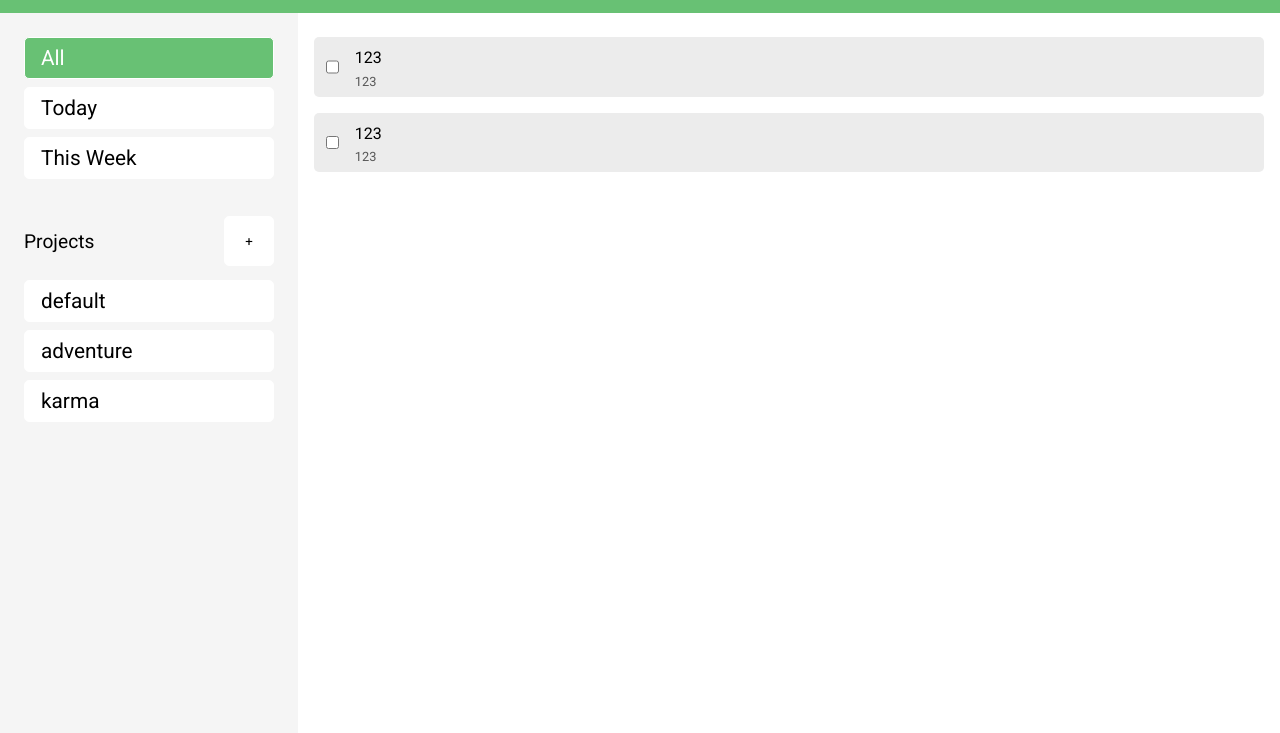
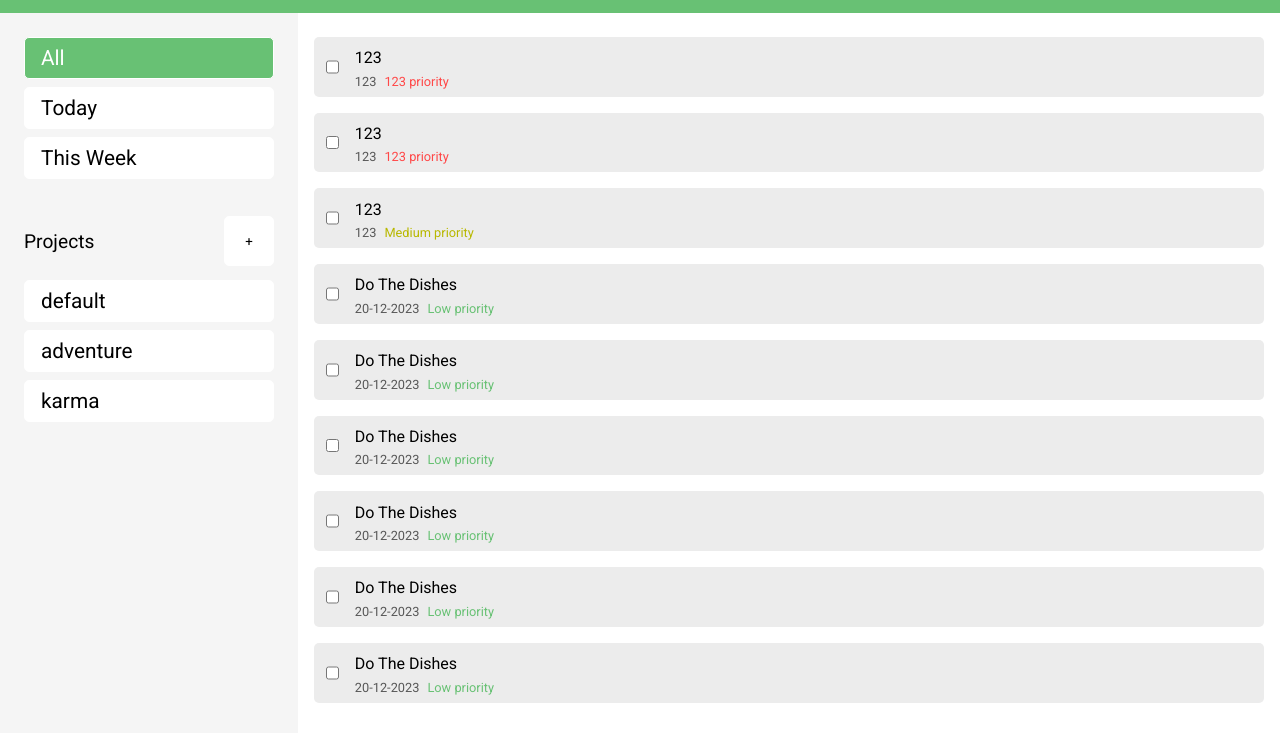
Before and after one commit to Filippos-Gravanis/Todo_List, a website built with webpack: page dist/index.html in a window 1280 px wide. Shown: the part 57-790 px from the top of the page. Built offline with nearby package versions, Linux system fonts and the light colour scheme.

Commit message:
added priority displaing  in the todoCard

```diff
--- a/src/addTodoDialog.js
+++ b/src/addTodoDialog.js
@@ -49,7 +49,7 @@ function addTodoform(todosList, projectList,active) {
     const projectInputed = formSelectItem('projects', projectList)
     projectInputed.id = "projectInputed"
     addTodoForm.appendChild(projectInputed)
-    const importanceInputed = formSelectItem('importance', ['low', 'medium', 'high'])
+    const importanceInputed = formSelectItem('importance', ['Low', 'Medium', 'High'])
     importanceInputed.id = "importanceInputed"
     addTodoForm.appendChild(importanceInputed)
     addTodoForm.appendChild(formSubmitButton)
--- a/src/index.js
+++ b/src/index.js
@@ -43,6 +43,13 @@ class todos {
 function content(todosList,active) {
     todosList.addTodo(new todo('123', '123', '123', '123'))
     todosList.addTodo(new todo('123', '123', '123', '123'))
+    todosList.addTodo(new todo('123', '123', 'Medium', '123'))
+    todosList.addTodo(new todo('Do The Dishes', '20-12-2023', 'Low', '123'))
+    todosList.addTodo(new todo('Do The Dishes', '20-12-2023', 'Low', '123'))
+    todosList.addTodo(new todo('Do The Dishes', '20-12-2023', 'Low', '123'))
+    todosList.addTodo(new todo('Do The Dishes', '20-12-2023', 'Low', '123'))
+    todosList.addTodo(new todo('Do The Dishes', '20-12-2023', 'Low', '123'))
+    todosList.addTodo(new todo('Do The Dishes', '20-12-2023', 'Low', '123'))
     let contentContainer = document.createElement('div')
     contentContainer.classList.add('content')
     let todoElements = todoElementsContainer(filterTodos(todosList,active.activeTab))
--- a/src/styles.css
+++ b/src/styles.css
@@ -141,6 +141,7 @@ html,body{
 .title{
     margin-bottom: .1rem;
     margin-top: .2rem;
+    user-select: none;
 }
 
 
@@ -206,8 +207,28 @@ dialog{
 }
 
 .dueDate{
-    margin-top: 5px;
-    margin-bottom:0px;
+    color:rgb(87, 87, 87);
+    user-select: none;
+}
+
+.todoExtraInfo{
+    display: flex;
+    gap: .5rem;
+    padding-top: 5px;
+}
+
+.lowPriority{
+    color: #68C174
+}
+.mediumPriority{
+    color:rgb(184, 184, 0)
+}
+.highPriority{
+    color:rgb(255, 72, 72)
+}
+
+.todoExtraInfo > p {
+    margin: 0px;
     font-size: .8rem;
-    color:rgb(87, 87, 87);
+    user-select: none;
 }
--- a/src/todosUiControl.js
+++ b/src/todosUiControl.js
@@ -53,6 +53,13 @@ function todoElement(todoinfo,todosList) {
     const todoInfoColumn = document.createElement('div')
     todoInfoColumn.classList.add('todoInfoColumn')
 
+    const todoExtraInfo = document.createElement('div')
+    todoExtraInfo.classList.add('todoExtraInfo')
+
+    const priority = document.createElement('p')
+    priority.textContent = todoinfo.priority + " priority"
+    priority.classList.add(importanceStyling(todoinfo.priority))
+
     const completed = document.createElement('input')
     completed.type = "checkbox"
     completed.checked = todoinfo.completed
@@ -66,9 +73,11 @@ function todoElement(todoinfo,todosList) {
     dueDate.textContent = todoinfo.duedate
     dueDate.classList.add('dueDate')
 
+    todoExtraInfo.appendChild(dueDate)
+    todoExtraInfo.appendChild(priority)
 
     todoInfoColumn.appendChild(title)
-    todoInfoColumn.appendChild(dueDate)
+    todoInfoColumn.appendChild(todoExtraInfo)
 
     todo.appendChild(completed)
     todo.appendChild(todoInfoColumn)
@@ -77,5 +86,16 @@ function todoElement(todoinfo,todosList) {
 
 }
 
+function importanceStyling(importance){
+    if (importance=='Low'){
+        return 'lowPriority'
+    }
+    else if (importance=='Medium'){
+        return 'mediumPriority'
+    }
+    else {
+        return 'highPriority'
+    }
+}
 
 export {todoElement,todoElementsContainer,filterTodos,EmptyTodosUi}
```
Also changed, not shown: dist/main.js.
